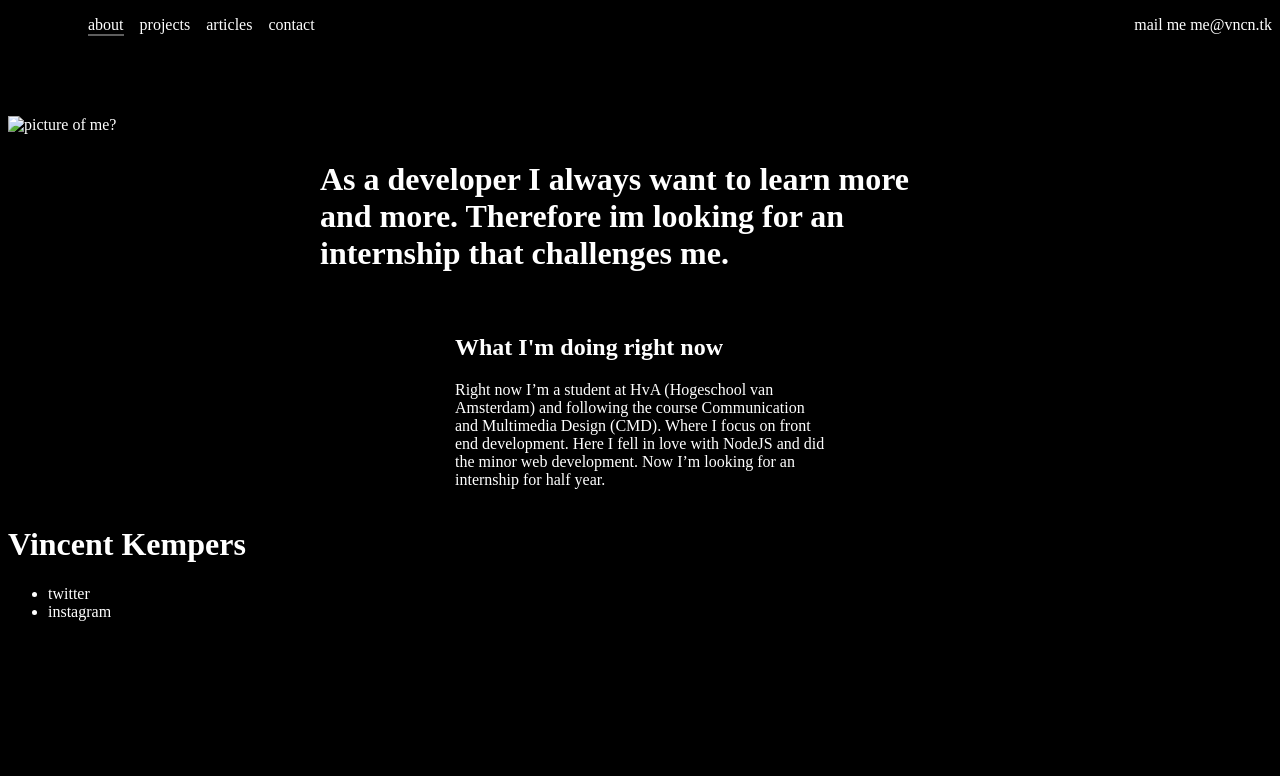
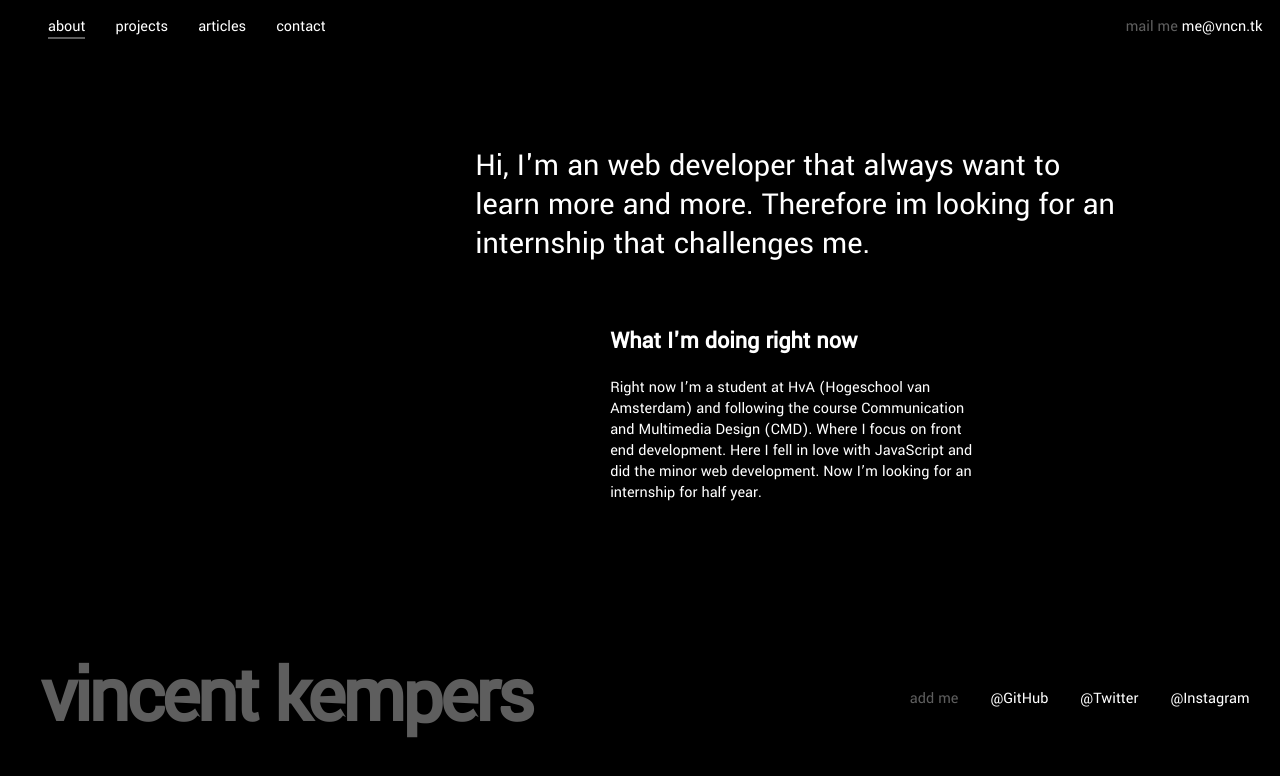
Before and after one commit to VincentKempers/portfolio-2018, a website: page index.html in a window 1280 px wide. Drawn offline with Linux system fonts and the light colour scheme.

Commit message:
index should be done right now. Fixed the navigation pages everythinglinks now

```diff
--- a/index.html
+++ b/index.html
@@ -13,22 +13,21 @@
         <li>
           <ul>
             <li class="active-link"><a href="#about">about</a></li>
-            <li><a href="">projects</a></li>
-            <li><a href="">articles</a></li>
-            <li><a href="">contact</a></li>
+            <li><a href="/projects.html">projects</a></li>
+            <li><a href="/articles.html">articles</a></li>
+            <li><a href="/contact.html">contact</a></li>
           </ul>
         </li>
         <li>
-          <a href="mailto:me@vncn.tk"> <span>mail me</span> me@vncn.tk</a>
+          <span>mail me</span> <a href="mailto:me@vncn.tk"> me@vncn.tk</a>
         </li>
       </ul>
     </nav>
     <main>
-      <img src="#" alt="picture of me?" />
       <section>
         <h1 class="title">
-          As a developer I always want to learn more and more. Therefore im
-          looking for an internship that challenges me.
+          Hi, I'm an web developer that always want to learn more and more.
+          Therefore im looking for an internship that challenges me.
         </h1>
         <article class="short-text">
           <h2>What I'm doing right now</h2>
@@ -36,17 +35,31 @@
             Right now I’m a student at HvA (Hogeschool van Amsterdam) and
             following the course Communication and Multimedia Design (CMD).
             Where I focus on front end development. Here I fell in love with
-            NodeJS and did the minor web development. Now I’m looking for an
+            JavaScript and did the minor web development. Now I’m looking for an
             internship for half year.
           </p>
         </article>
       </section>
     </main>
     <footer>
-      <h1>Vincent Kempers</h1>
+      <h1>vincent kempers</h1>
       <ul>
-        <li>twitter</li>
-        <li>instagram</li>
+        <li>add me</li>
+        <li>
+          <a href="https://github.com/vincentkempers" target="blank_">
+            @GitHub
+          </a>
+        </li>
+        <li>
+          <a href="https://twitter.com/vincentkempers" target="blank_">
+            @Twitter
+          </a>
+        </li>
+        <li>
+          <a href="https://www.instagram.com/vncntk_/" target="blank_"
+            >@Instagram</a
+          >
+        </li>
       </ul>
     </footer>
   </body>
--- a/master.css
+++ b/master.css
@@ -1,17 +1,48 @@
+@font-face {
+  font-family: "Yantramanav";
+  src: url("fonts/Yantramanav-Regular.ttf") format("truetype");
+}
+
+@font-face {
+  font-family: "Yantramanav-bold";
+  src: url("fonts/Yantramanav-Bold.ttf") format("truetype");
+}
+
+@font-face {
+  font-family: "Yantramanav-light";
+  src: url("fonts/Yantramanav-Light.ttf") format("truetype");
+}
+
+@font-face {
+  font-family: "Yantramanav-black";
+  src: url("fonts/Yantramanav-Black.ttf") format("truetype");
+}
+
 body {
   background-color: black;
   color: white;
+  width: 98vw;
+  font-family: "Yantramanav";
 }
 
-nav ul {
+nav ul,
+footer ul {
   display: flex;
   flex-direction: row;
   justify-content: space-between;
   list-style: none;
 }
 
-nav ul li ul li {
-  margin-right: 1em;
+nav ul li ul {
+  padding-left: 0;
+}
+
+nav > ul > li > ul li {
+  margin-right: 1.876em;
+}
+
+ul li span {
+  color: #5e5e5e;
 }
 
 ul > li > a,
@@ -39,16 +70,53 @@ main {
 main > section > .title {
   font-size: 2em;
   width: 20em;
+  font-weight: 500;
+  line-height: 39px;
+  margin-left: 10em;
 }
 
 main > section > article {
   margin-top: 1em;
+  margin-left: 20em;
 }
 
-main > section > article > h2 {
+main > section > article > h3 {
   text-align: left;
 }
 
 main > section > article > p {
   width: 370px;
 }
+
+footer {
+  position: absolute;
+  width: 97%;
+  bottom: 0;
+  display: flex;
+  flex-direction: row;
+  justify-content: space-between;
+  align-items: center;
+  margin: 0 2em 0 2em;
+}
+
+footer h1 {
+  color: #5e5e5e;
+  font-size: 5em;
+  font-weight: 700;
+  letter-spacing: -3px;
+  line-height: 96px;
+  width: 545px;
+}
+
+footer ul {
+  text-align: right;
+}
+
+footer ul li {
+  margin-right: 2em;
+  text-align: right;
+}
+
+footer ul li:first-of-type {
+  color: #5e5e5e;
+}
```
